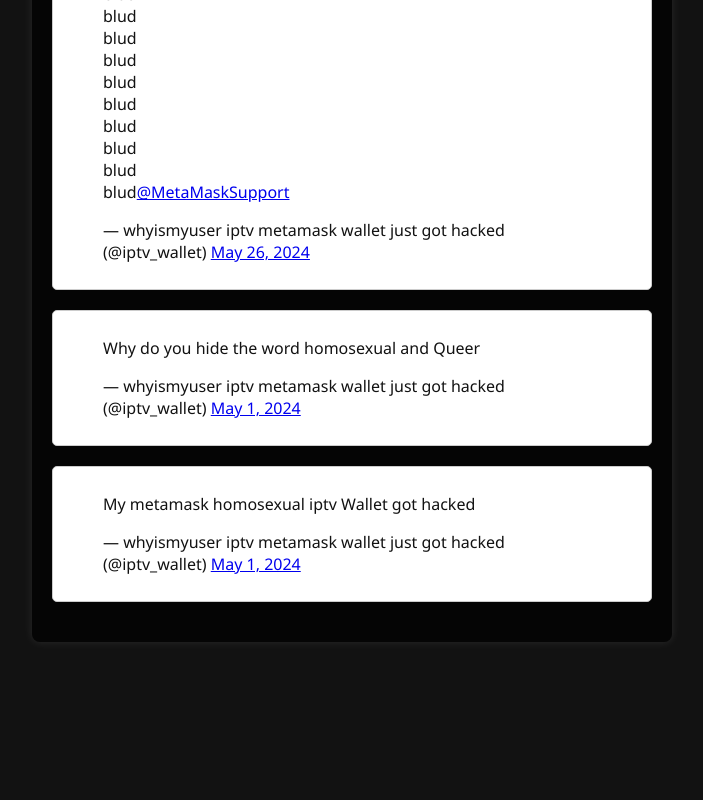
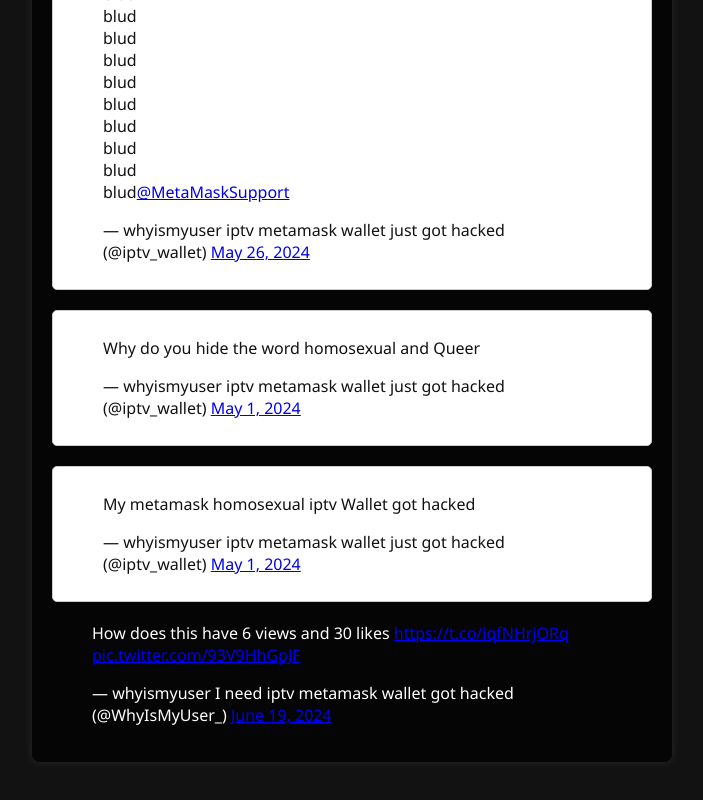
Before and after one commit to vingaming1113/aiwebsite, a plain HTML site: page viraltweet.html in a window 1280 px wide. Shown: the part 1624-2424 px from the top of the page, without its empty margins (288-991 px from the left). Before the commit the page ends 2316 px from the top, so only its background shows below. Drawn offline with Linux system fonts and the light colour scheme.

Commit message:
Update viraltweet.html

```diff
--- a/viraltweet.html
+++ b/viraltweet.html
@@ -151,6 +151,7 @@
             </blockquote>
             <script async src="https://platform.twitter.com/widgets.js" charset="utf-8"></script>
         </div>
+        <blockquote class="twitter-tweet"><p lang="en" dir="ltr">How does this have 6 views and 30 likes <a href="https://t.co/iqfNHrjORq">https://t.co/iqfNHrjORq</a> <a href="https://t.co/93V9HhGpJF">pic.twitter.com/93V9HhGpJF</a></p>&mdash; whyismyuser I need iptv metamask wallet got hacked (@WhyIsMyUser_) <a href="https://twitter.com/WhyIsMyUser_/status/1803525332269502811?ref_src=twsrc%5Etfw">June 19, 2024</a></blockquote> <script async src="https://platform.twitter.com/widgets.js" charset="utf-8"></script>
     </div>
     <footer>
         <p></p>
```
